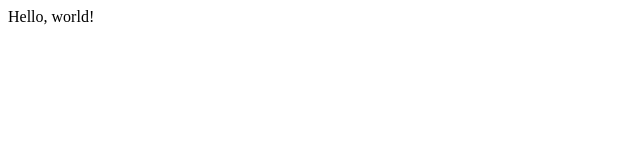
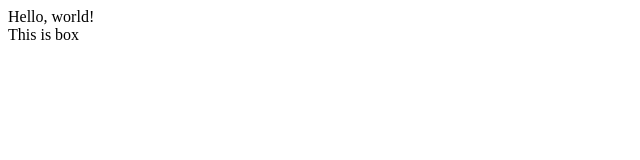
Before and after one commit to AleksShevchenko/HomeWork, a plain HTML site: page Index.html in a window 1280 px wide. Shown: the full height of the page, 0-640 px from the left. Drawn offline with Linux system fonts and the light colour scheme.

Commit message:
added some box with new line

```diff
--- a/Index.html
+++ b/Index.html
@@ -1 +1,5 @@
 Hello, world!
+<div>
+	This is box
+
+</div>
```
